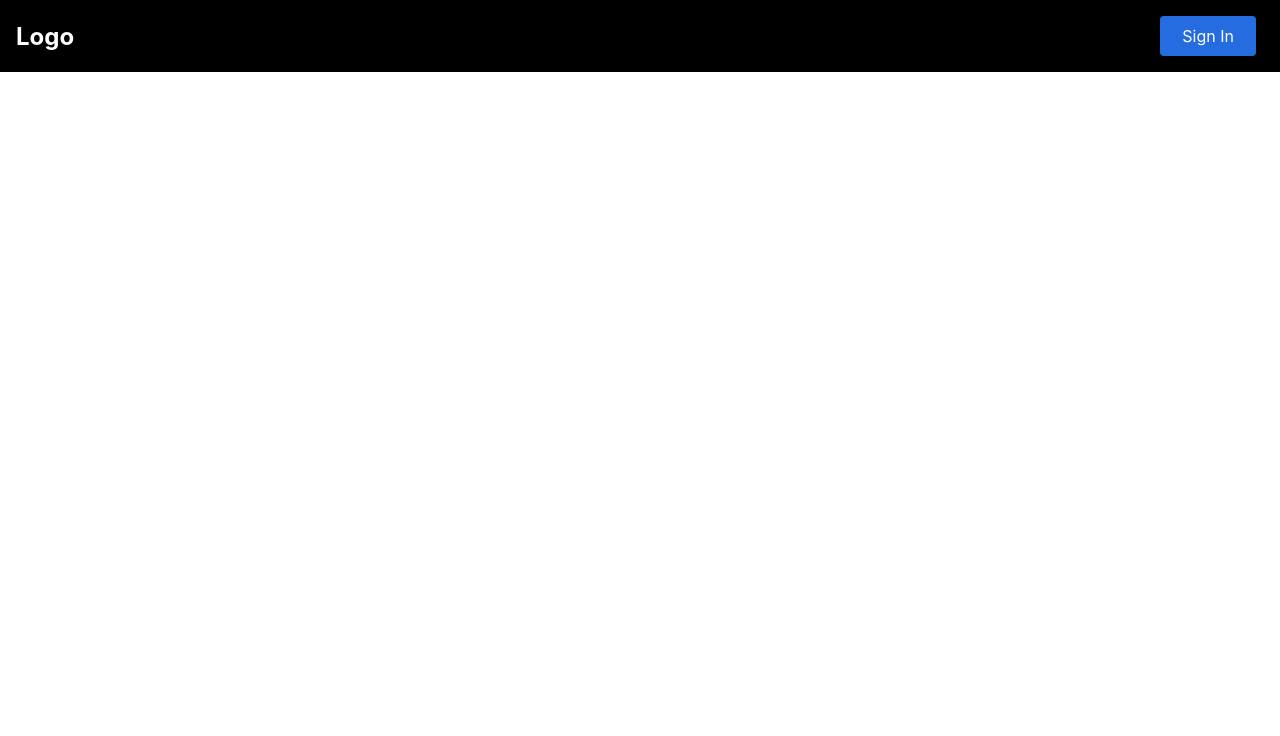
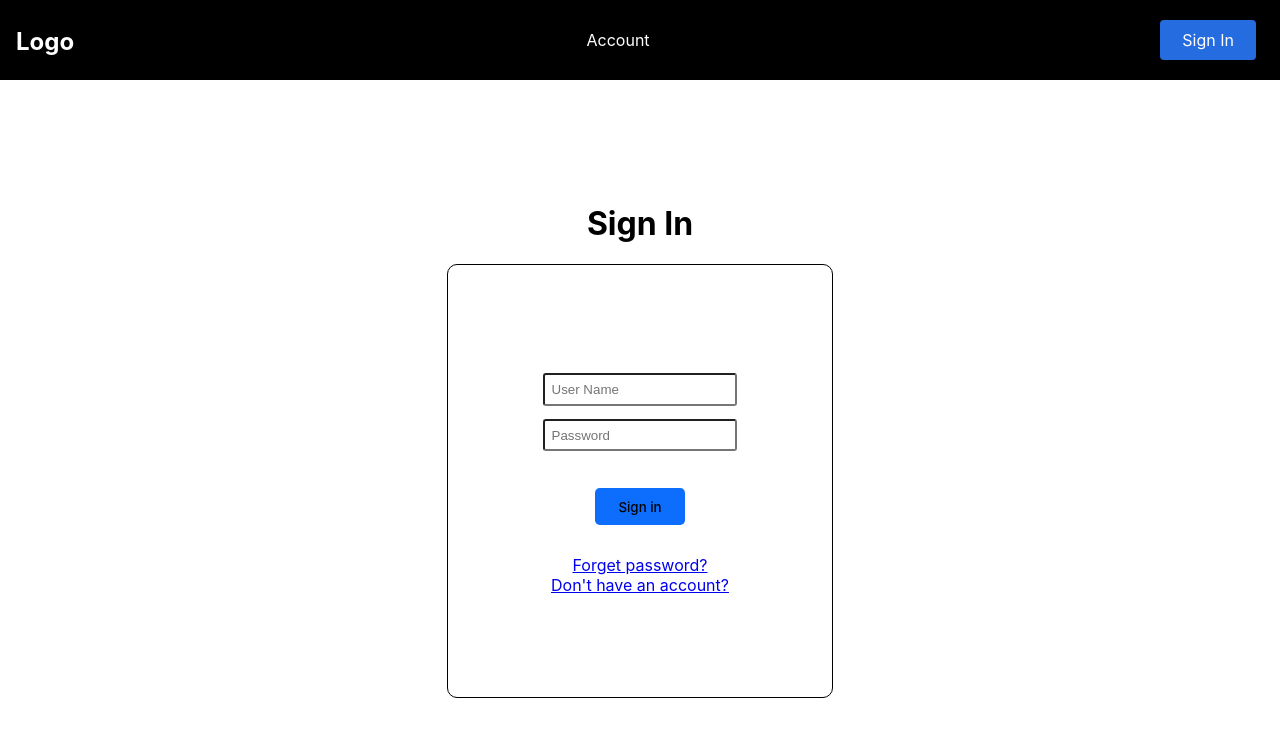
Before and after one commit to uofa-cmput404/404f23project-who-will, a React (Create React App) app in the folder SocialDistribution/FrontEnd/social-distribution/: page /signin in a window 1280 px wide. Shown: the top 736 px of the page. Built offline with nearby package versions, Linux system fonts and the light colour scheme.

Commit message:
finish login page

```diff
--- a/SocialDistribution/FrontEnd/social-distribution/src/App.js
+++ b/SocialDistribution/FrontEnd/social-distribution/src/App.js
@@ -4,13 +4,16 @@ import NavBar from './Components/NavBar/index';
 import { BrowserRouter as Router, Routes, Route } from 'react-router-dom';
 import Home from './pages/Home';
 import Account from './pages/Account';
+import Login from './pages/Login';
 function App() {
   return (
     <Router>
+
       <NavBar/>
       <Routes>
         <Route path='/' exact Component={Home} />
         <Route path='/account' Component={Account}/>
+        <Route path='/signin' Component={Login}/>
       </Routes>
     </Router>
   );
--- a/SocialDistribution/FrontEnd/social-distribution/src/Components/NavBar/NavBarElements.jsx
+++ b/SocialDistribution/FrontEnd/social-distribution/src/Components/NavBar/NavBarElements.jsx
@@ -4,10 +4,10 @@ import { FaBars } from 'react-icons/fa';
 
 export const Nav = styled.nav`
     background: #000;
-    heights: 80px;
+    height: 80px;
     display: flex;
     justify-content: space-between;
-    padding: 0.5rem calc((100vw-1000px) / 2));
+    padding: 0.5rem calc((100vw-1000px) / 2);
     z-index: 10;
 `;
 
@@ -54,9 +54,9 @@ export const Bars = styled(FaBars)`
 `;
 
 export const NavMenu = styled.div`
-    display: flex;
+    display: inline-flex;
     align-items: center;
-    margin-left: -1400px;
+
 
     @media screen and (max-width:768px) {
         display: none;
--- a/SocialDistribution/FrontEnd/social-distribution/src/Components/NavBar/index.jsx
+++ b/SocialDistribution/FrontEnd/social-distribution/src/Components/NavBar/index.jsx
@@ -18,7 +18,7 @@ const NavBar = () => {
             </NavLogo>
             <Bars/>
             <NavMenu>
-                <NavLink to="/account" activeStyle>
+                <NavLink to="/account" >
                     Account
                 </NavLink>
             </NavMenu>
--- a/SocialDistribution/FrontEnd/social-distribution/src/pages/Login.jsx
+++ b/SocialDistribution/FrontEnd/social-distribution/src/pages/Login.jsx
@@ -1,9 +1,51 @@
-import React from 'react'
+import React from "react";
+import Button from "../Components/Button";
+import TextInput from "../Components/TextInput";
+import styled from "styled-components";
+import { NavLink as Link } from "react-router-dom";
+
+const Container = styled.div`
+  width: 30%;
+  height: 60%;
+  align-items: center;
+  justify-content: center;
+  display: flex;
+  flex-direction: column;
+  border: 1px solid black;
+  border-radius: 10px;
+`;
+
+const TextLink = styled(Link)`
+
+`;
 
 const Login = () => {
   return (
-    <div>Login</div>
-  )
-}
+    <div
+      style={{
+        display: "flex",
+        flexDirection: "column",
+        justifyContent: "center",
+        alignItems: "center",
+        height: "90vh",
+      }}
+    >
+      <h1>Sign In</h1>
+      <Container>
+        <TextInput placeholder="User Name"></TextInput>
+        <TextInput placeholder="Password"></TextInput>
+        <div style={{
+          marginTop: '30px',
+          marginBottom: '30px',
+        }}>
+          <Button size='md' variant="primary">Sign in</Button>
+        </div>
+        <TextLink>Forget password?</TextLink>
+        <TextLink>Don't have an account?</TextLink>
+      </Container>
+
+    </div>
+  );
+};
 
 export default Login;
```
